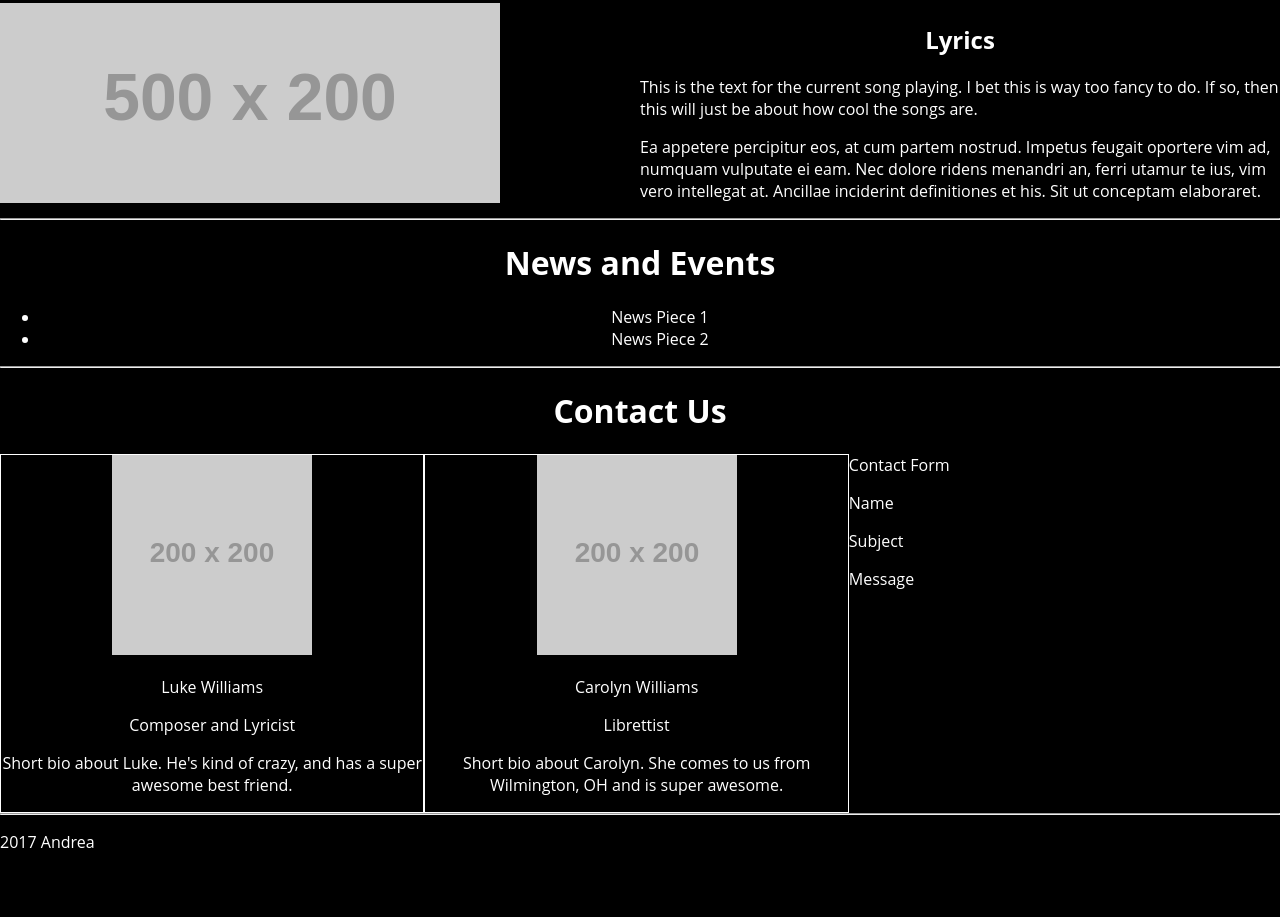
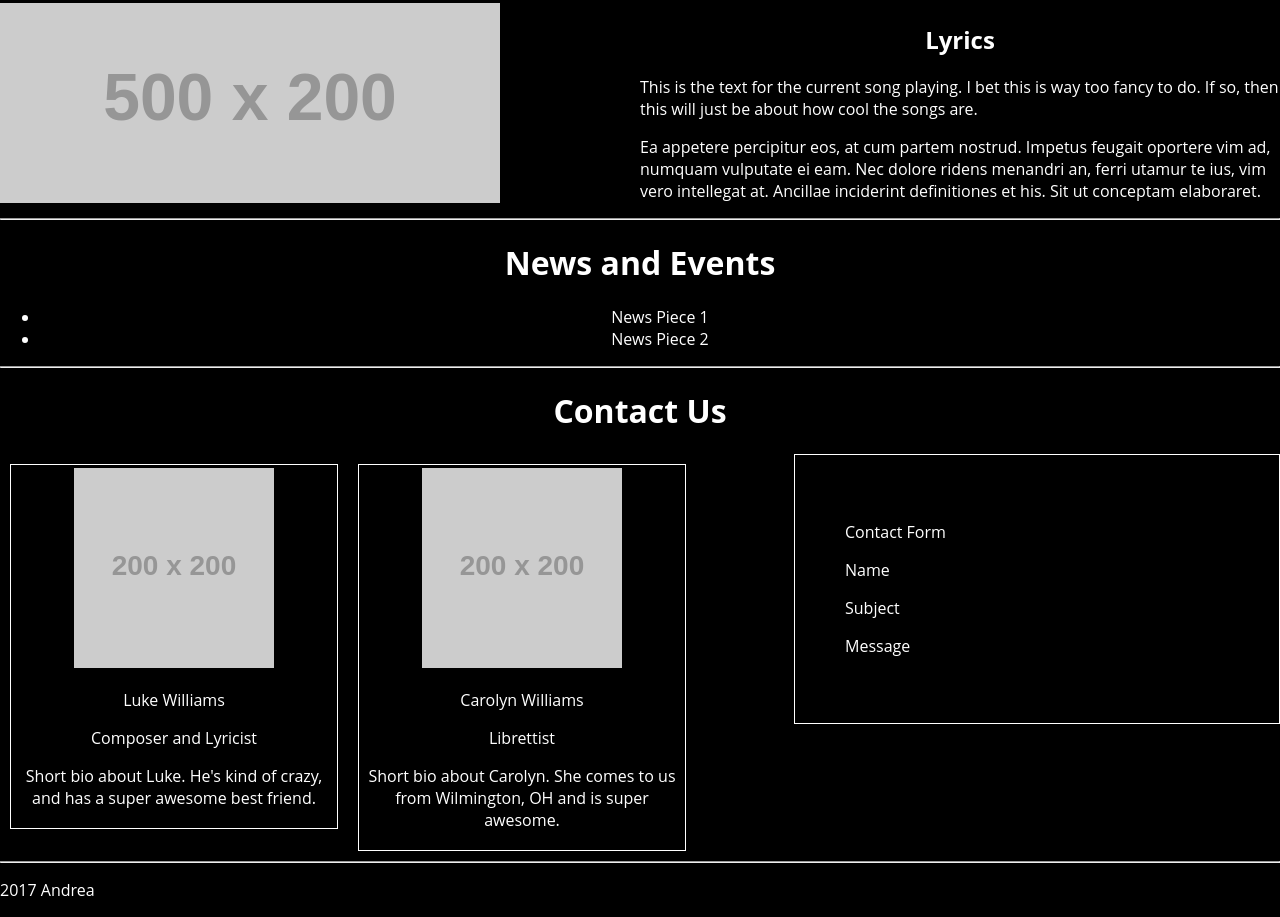
Before and after one commit to andreamwilhelm/andreamwilhelm.github.io, a plain HTML site: page unit_3/index.html in a window 1280 px wide. Shown: the part 1207-2124 px from the top of the page. Before the commit the page ends 2076 px from the top, so only its background shows below. Drawn offline with Linux system fonts and the light colour scheme; placeholder pictures from the web are drawn by us.

Commit message:
e'ry day i'm change makin'

```diff
--- a/unit_3/css/style.css
+++ b/unit_3/css/style.css
@@ -56,7 +56,7 @@ ul.navlist li a {
 }
 
 ul.navlist li a:hover {
-  color: white;
+  color: orange;
 }
 
 ul.navlist li em {
@@ -64,6 +64,10 @@ ul.navlist li em {
   font-weight: bold;
   font-style: normal;
   font-family: sans-serif;
+}
+
+ul.navlist-active {
+  color:#ccc;
 }
 
 /* PAGE */
@@ -99,9 +103,18 @@ ul {
   text-align: center;
 }
 
-.threecolumn {
+.biocard {
   float:left;
-  width: 33%;
+  width: 25%;
   border: 1px solid white;
+  padding: 3px;
+  margin: 10px;
   text-align: center;
 }
+
+#contactform {
+  float:right;
+  width: 30%;
+  padding: 50px;
+  border: 1px solid white;
+}
```
Also changed, not shown: unit_3/index.html (+5 -0 lines).
